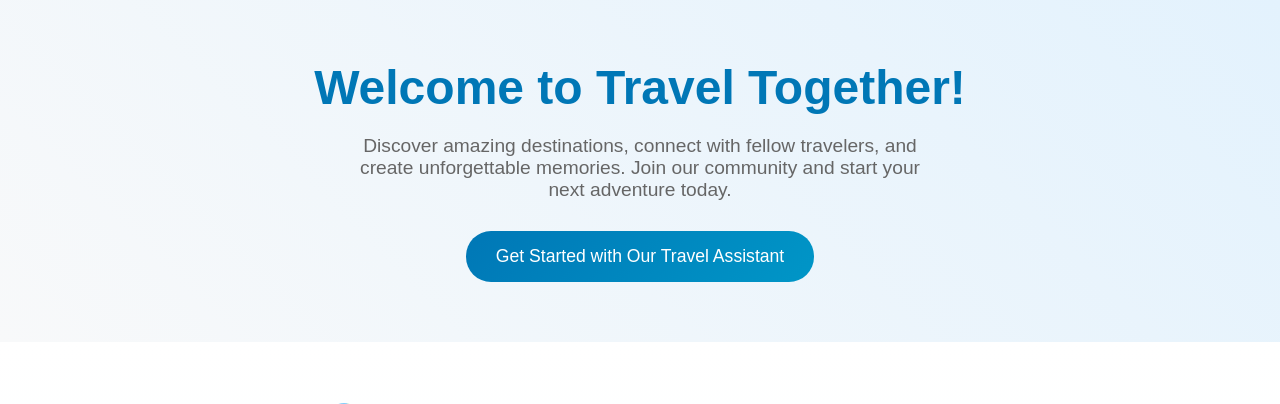
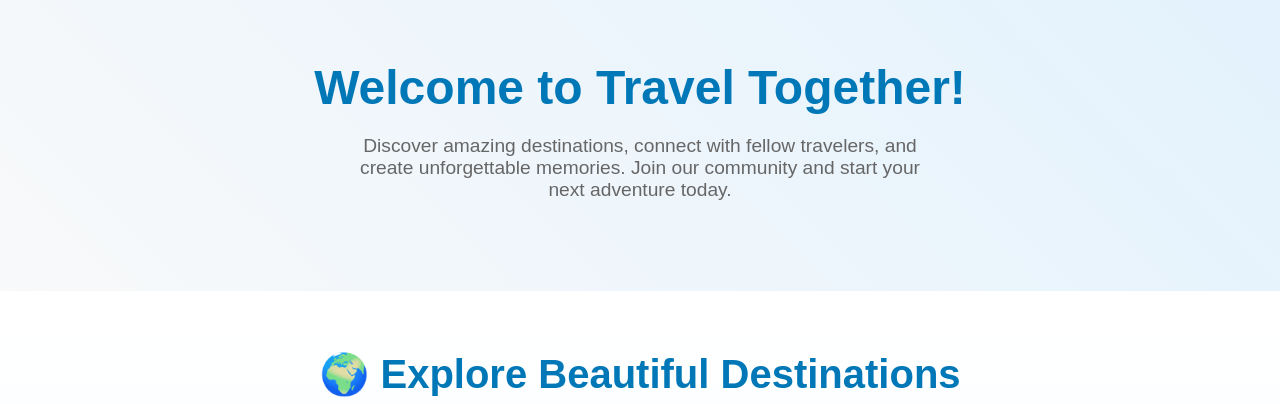
Before and after one commit to Dev-saxena11/mini_project, a Flask app: page / in a window 1280 px wide. Shown: the part 80-484 px from the top of the page. Run offline with Flask 3, Linux system fonts and the light colour scheme.

Commit message:
home_page
removed the button "get started with our travel assistant"

```diff
--- a/templates/home.html
+++ b/templates/home.html
@@ -35,7 +35,7 @@
         <section class="welcome-section">
             <h1>Welcome to Travel Together!</h1>
             <p>Discover amazing destinations, connect with fellow travelers, and create unforgettable memories. Join our community and start your next adventure today.</p>
-            <button class="cta-button" onclick="openChatbot()">Get Started with Our Travel Assistant</button>
+            <!-- <button class="cta-button" onclick="openChatbot()">Get Started with Our Travel Assistant</button> -->
         </section>
     </main>
 
```
